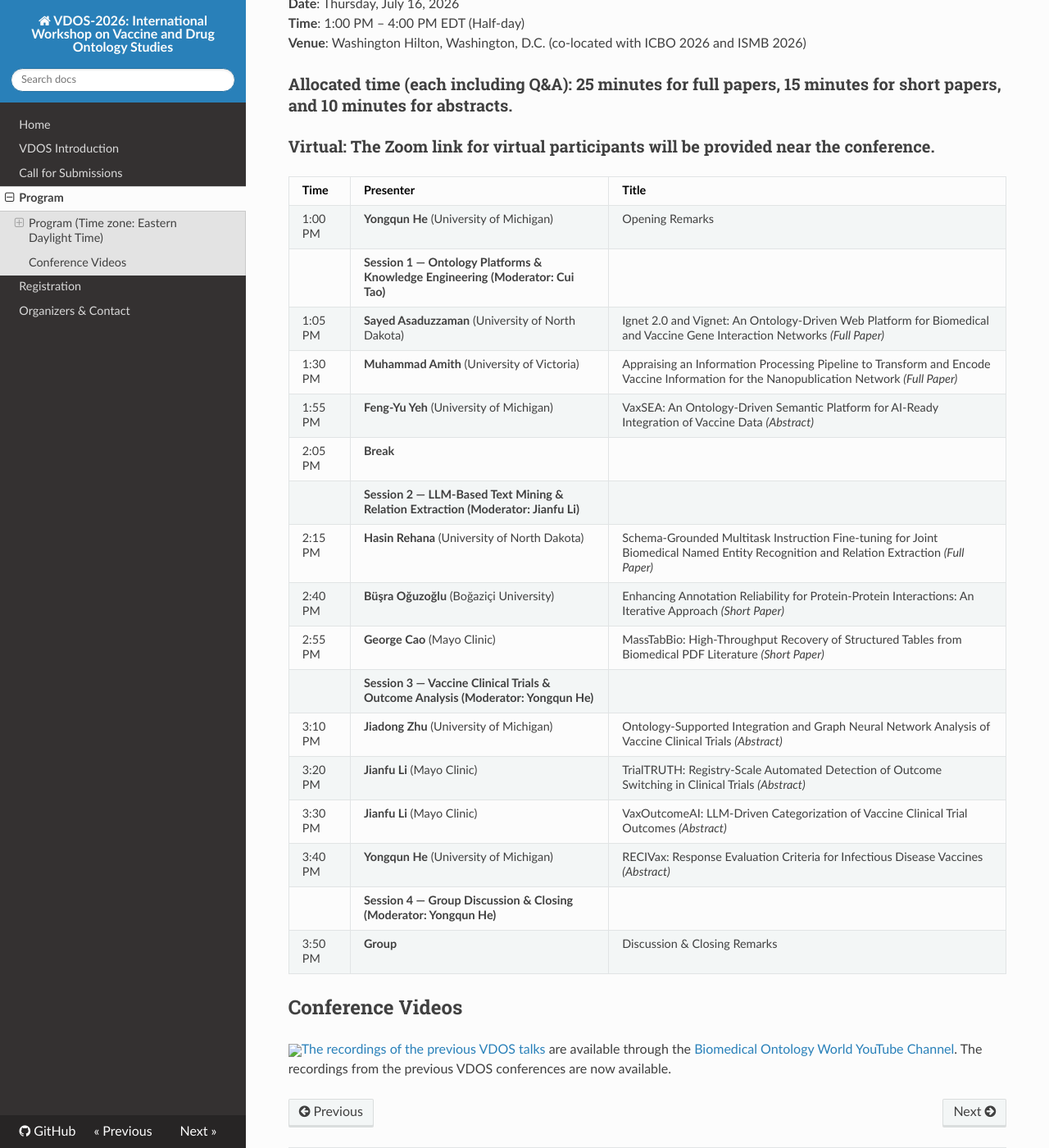
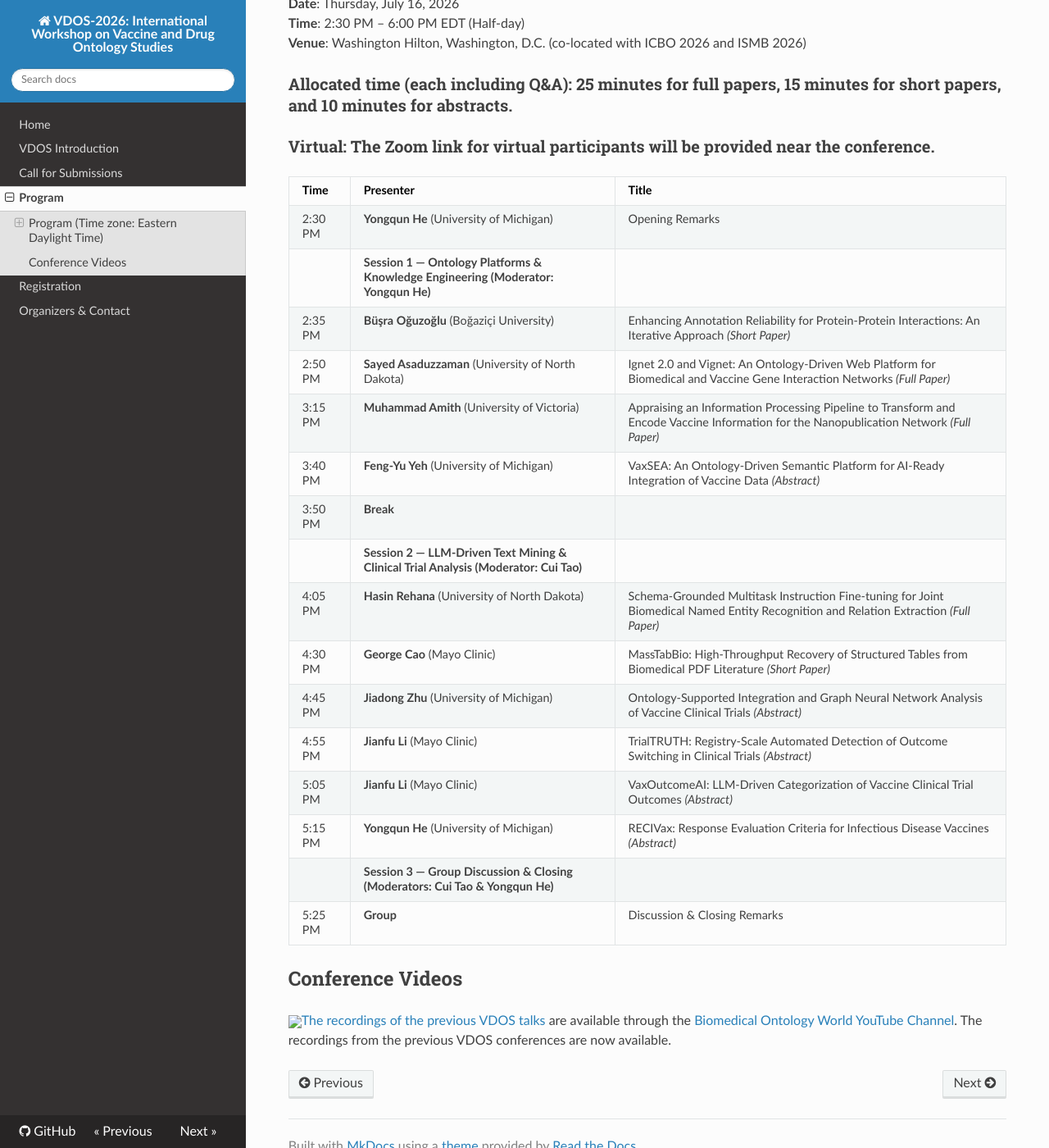
Before and after one commit to vdos-workshop/vdos2026, an MkDocs documentation site: the page built from docs/program.md, in a window 1280 px wide and 1400 px high, scrolled down 260 px. Shown: the whole window at 82% size. Built offline with MkDocs 1.6.1, drawn with Linux system fonts in a browser that asks for light colours; nearby versions of some CDN libraries.

Commit message:
Publish revised program: July 16, 2:30-6:00 PM EDT
- Replace program.md with approved v2 layout: two sessions, afternoon
  schedule (2:30-6:00 PM EDT), Oguzoglu moved to first slot
- Moderators: Session 1 Yongqun He, Session 2 Cui Tao
- Sync workshop time (2:30-6:00 PM) on index, registration, call-for-submissions
- Bold/highlight the date and time on the home page

🗿 MoAI <email@mo.ai.kr>

```diff
--- a/docs/program.md
+++ b/docs/program.md
@@ -3,7 +3,7 @@
 ## Program (Time zone: Eastern Daylight Time)
 
 **Date**: Thursday, July 16, 2026<BR>
-**Time**: 1:00 PM – 4:00 PM EDT (Half-day)<BR>
+**Time**: 2:30 PM – 6:00 PM EDT (Half-day)<BR>
 **Venue**: Washington Hilton, Washington, D.C. (co-located with ICBO 2026 and ISMB 2026)<BR>
 
 ### Allocated time (each including Q&A): **25 minutes** for full papers, **15 minutes** for short papers, and **10 minutes** for abstracts.
@@ -12,23 +12,22 @@
 
 | Time | Presenter | Title |
 | ---- | --------- | ----- |
-| 1:00 PM | **Yongqun He** (University of Michigan) | Opening Remarks |
-| | **Session 1 — Ontology Platforms & Knowledge Engineering (Moderator: Cui Tao)** | |
-| 1:05 PM | **Sayed Asaduzzaman** (University of North Dakota) | Ignet 2.0 and Vignet: An Ontology-Driven Web Platform for Biomedical and Vaccine Gene Interaction Networks *(Full Paper)* |
-| 1:30 PM | **Muhammad Amith** (University of Victoria) | Appraising an Information Processing Pipeline to Transform and Encode Vaccine Information for the Nanopublication Network *(Full Paper)* |
-| 1:55 PM | **Feng-Yu Yeh** (University of Michigan) | VaxSEA: An Ontology-Driven Semantic Platform for AI-Ready Integration of Vaccine Data *(Abstract)* |
-| 2:05 PM | **Break** | |
-| | **Session 2 — LLM-Based Text Mining & Relation Extraction (Moderator: Jianfu Li)** | |
-| 2:15 PM | **Hasin Rehana** (University of North Dakota) | Schema-Grounded Multitask Instruction Fine-tuning for Joint Biomedical Named Entity Recognition and Relation Extraction *(Full Paper)* |
-| 2:40 PM | **Büşra Oğuzoğlu** (Boğaziçi University) | Enhancing Annotation Reliability for Protein-Protein Interactions: An Iterative Approach *(Short Paper)* |
-| 2:55 PM | **George Cao** (Mayo Clinic) | MassTabBio: High-Throughput Recovery of Structured Tables from Biomedical PDF Literature *(Short Paper)* |
-| | **Session 3 — Vaccine Clinical Trials & Outcome Analysis (Moderator: Yongqun He)** | |
-| 3:10 PM | **Jiadong Zhu** (University of Michigan) | Ontology-Supported Integration and Graph Neural Network Analysis of Vaccine Clinical Trials *(Abstract)* |
-| 3:20 PM | **Jianfu Li** (Mayo Clinic) | TrialTRUTH: Registry-Scale Automated Detection of Outcome Switching in Clinical Trials *(Abstract)* |
-| 3:30 PM | **Jianfu Li** (Mayo Clinic) | VaxOutcomeAI: LLM-Driven Categorization of Vaccine Clinical Trial Outcomes *(Abstract)* |
-| 3:40 PM | **Yongqun He** (University of Michigan) | RECIVax: Response Evaluation Criteria for Infectious Disease Vaccines *(Abstract)* |
-| | **Session 4 — Group Discussion & Closing (Moderator: Yongqun He)** | |
-| 3:50 PM | **Group** | Discussion & Closing Remarks |
+| 2:30 PM | **Yongqun He** (University of Michigan) | Opening Remarks |
+| | **Session 1 — Ontology Platforms & Knowledge Engineering (Moderator: Yongqun He)** | |
+| 2:35 PM | **Büşra Oğuzoğlu** (Boğaziçi University) | Enhancing Annotation Reliability for Protein-Protein Interactions: An Iterative Approach *(Short Paper)* |
+| 2:50 PM | **Sayed Asaduzzaman** (University of North Dakota) | Ignet 2.0 and Vignet: An Ontology-Driven Web Platform for Biomedical and Vaccine Gene Interaction Networks *(Full Paper)* |
+| 3:15 PM | **Muhammad Amith** (University of Victoria) | Appraising an Information Processing Pipeline to Transform and Encode Vaccine Information for the Nanopublication Network *(Full Paper)* |
+| 3:40 PM | **Feng-Yu Yeh** (University of Michigan) | VaxSEA: An Ontology-Driven Semantic Platform for AI-Ready Integration of Vaccine Data *(Abstract)* |
+| 3:50 PM | **Break** | |
+| | **Session 2 — LLM-Driven Text Mining & Clinical Trial Analysis (Moderator: Cui Tao)** | |
+| 4:05 PM | **Hasin Rehana** (University of North Dakota) | Schema-Grounded Multitask Instruction Fine-tuning for Joint Biomedical Named Entity Recognition and Relation Extraction *(Full Paper)* |
+| 4:30 PM | **George Cao** (Mayo Clinic) | MassTabBio: High-Throughput Recovery of Structured Tables from Biomedical PDF Literature *(Short Paper)* |
+| 4:45 PM | **Jiadong Zhu** (University of Michigan) | Ontology-Supported Integration and Graph Neural Network Analysis of Vaccine Clinical Trials *(Abstract)* |
+| 4:55 PM | **Jianfu Li** (Mayo Clinic) | TrialTRUTH: Registry-Scale Automated Detection of Outcome Switching in Clinical Trials *(Abstract)* |
+| 5:05 PM | **Jianfu Li** (Mayo Clinic) | VaxOutcomeAI: LLM-Driven Categorization of Vaccine Clinical Trial Outcomes *(Abstract)* |
+| 5:15 PM | **Yongqun He** (University of Michigan) | RECIVax: Response Evaluation Criteria for Infectious Disease Vaccines *(Abstract)* |
+| | **Session 3 — Group Discussion & Closing (Moderators: Cui Tao & Yongqun He)** | |
+| 5:25 PM | **Group** | Discussion & Closing Remarks |
 
 ## Conference Videos
 [<img src="./youtube.png" width="20px">The recordings of the previous VDOS talks](https://www.youtube.com/channel/UCUT0MwXxAFnekhsSJVmHTJw/playlists) are available through the [Biomedical Ontology World YouTube Channel](https://www.youtube.com/channel/UCUT0MwXxAFnekhsSJVmHTJw/playlists). The recordings from the previous VDOS conferences are now available.
```
Also changed, not shown: docs/call-for-submissions.md (+1 -1 lines), docs/index.md (+1 -1 lines), docs/registration.md (+1 -1 lines).
